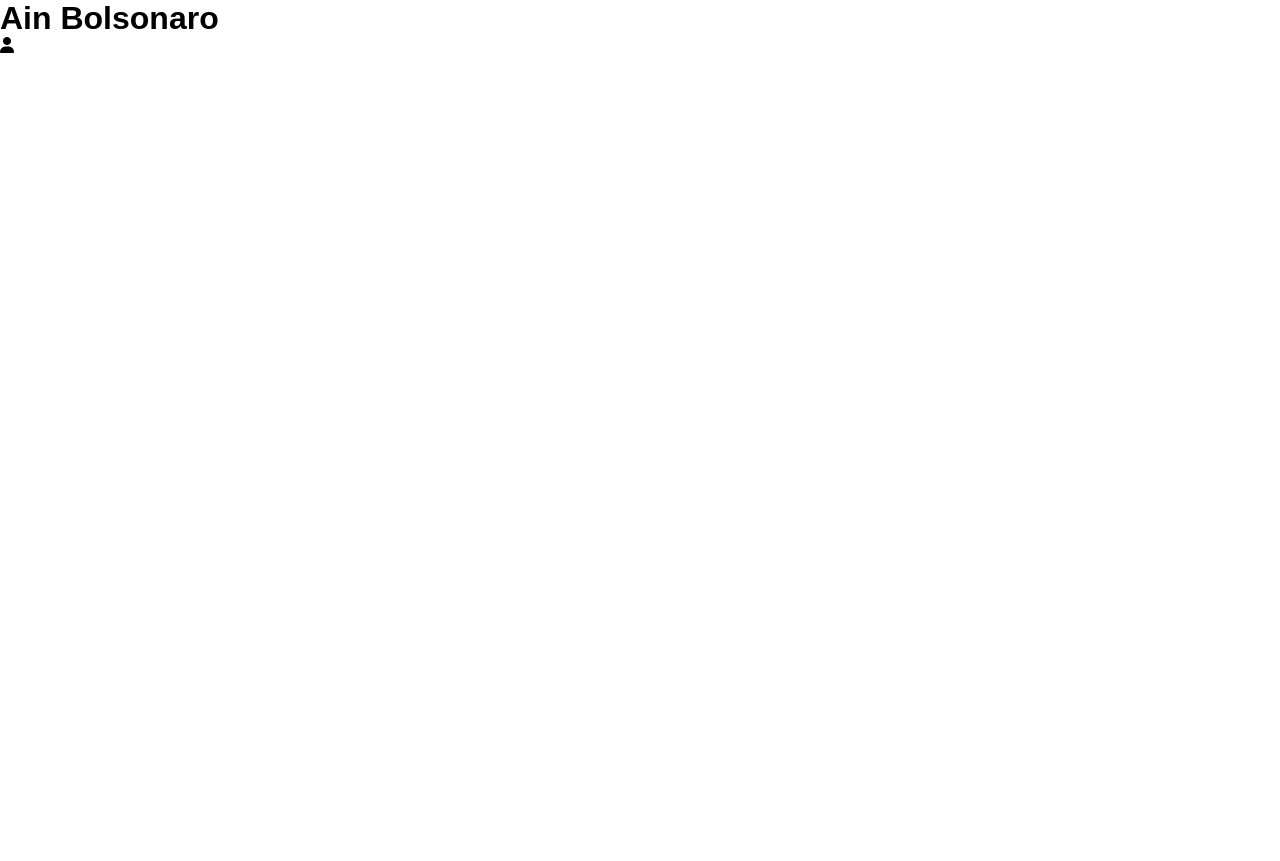
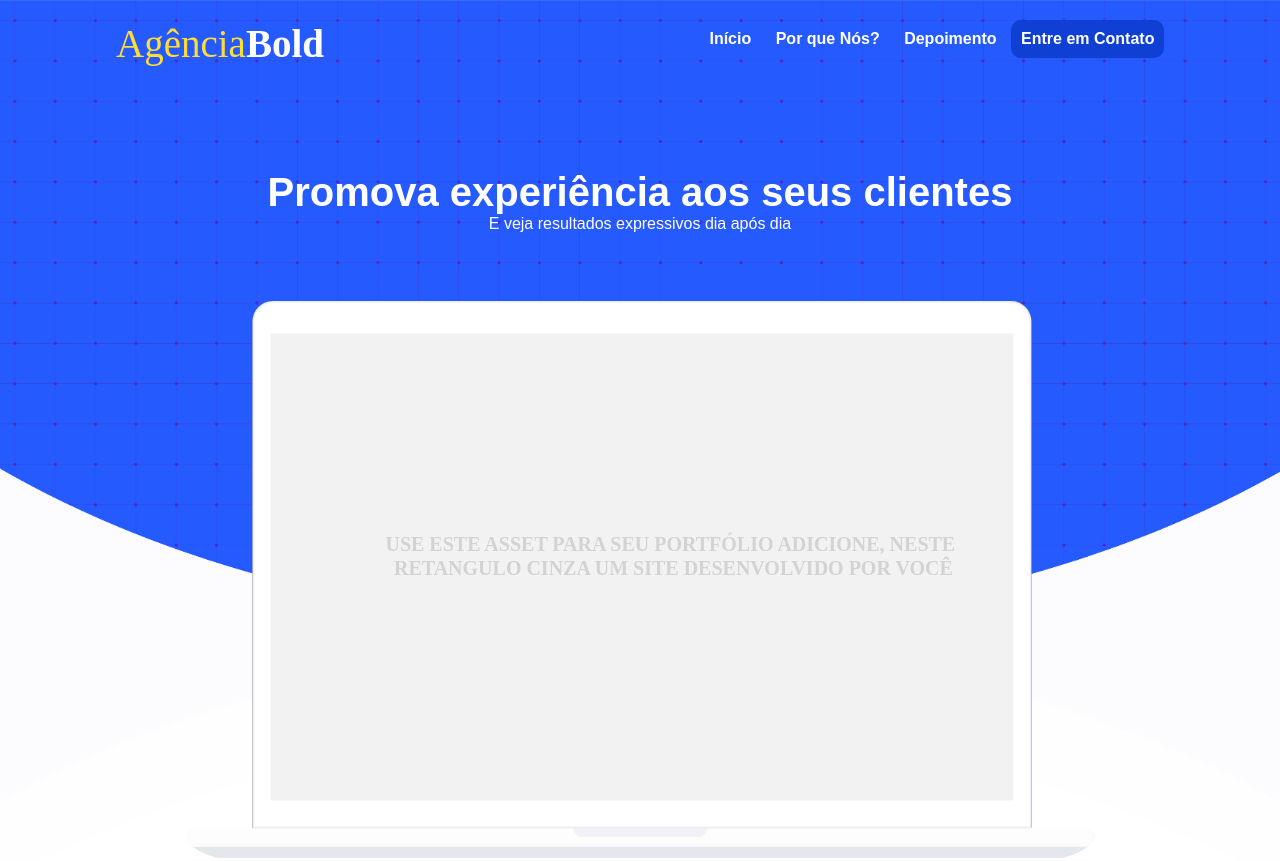
Before and after one commit to Jmspter/agenciaBold, a plain HTML site: page index.html in a window 1280 px wide. Shown: the top 861 px of the page. Before the commit the page ends 800 px from the top, so only its background shows below. Drawn offline with Linux system fonts and the light colour scheme.

Commit message:
adição das imagens e criação cabeçalho

```diff
--- a/index.html
+++ b/index.html
@@ -9,8 +9,35 @@
     <link rel="stylesheet" href="style.css">
 </head>
 <body>
-    <h1>Ain Bolsonaro</h1>
-    <i class="fa-solid fa-user"></i>
-    <script src="https://kit.fontawesome.com/6ddd17800a.js" crossorigin="anonymous"></script>
+    <section class="main">
+        <div class="center">
+            <div class="menu">
+                <div class="logo-menu">
+                    <a href="index.html"><img src="images/logoagencia.svg" alt="logo da Agencia"></a>
+                </div>
+                <div class="items-menu">
+                    <a href="#">Início</a>
+                    <a href="#">Por que Nós?</a>
+                    <a href="#">Depoimento</a>
+                    <a href="#" class="contact-btn">Entre em Contato</a>
+                </div>
+            </div>
+            <div class="mockup">
+                <h1>Promova experiência aos seus clientes</h1>
+                <p>E veja resultados expressivos dia após dia</p>
+                <br>
+                <img src="images/mockup.svg" alt="">
+            </div>
+        </div>
+    </section>
+    <section class="marcas">
+        <div class="center">
+            <img src="images/LOGO1.png">
+            <img src="images/LOGO2.png">
+            <img src="images/LOGO3.png">
+            <img src="images/LOGO4.png">
+            <img src="images/LOGO5.png">
+        </div>
+    </section>
 </body>
 </html>
--- a/style.css
+++ b/style.css
@@ -5,3 +5,78 @@
     font-family: 'Raleway', sans-serif;
     font-family: 'Ubuntu', sans-serif;
 }
+
+.center {
+    display: flex;
+    max-width: 1100px;
+    padding: 0 2%;
+    margin: 0 auto;
+    flex-wrap: wrap;
+}
+
+section.main {
+    background-image: url('images/bg.png');
+    background-position: center;
+    background-size: cover;
+    padding: 20px 0 80px 0;
+}
+
+.menu {
+    display: flex;
+    width: 100%;
+}
+
+.logo-menu {
+    width: 50%;
+}
+
+.items-menu {
+    width: 50%;
+    text-align: right;
+}
+
+.items-menu a {
+    font-weight: bold;
+    color: white;
+    text-decoration: none;
+    display: inline-block;
+    padding: 0 10px;
+}
+
+.items-menu a:hover {
+    border-bottom: 2px solid #ffdd33;
+}
+
+.items-menu a.contact-btn {
+    background-color: #0f3fd3;
+    padding: 10px 10px;
+    border-radius: 10px
+}
+
+.items-menu a.contact-btn:hover {
+    border: 0;
+}
+
+.mockup {
+    padding-top: 100px;
+    width: 100%;
+    color: white;
+    text-align: center;
+}
+
+.mockup h1 {
+    font-size: 40px;
+}
+
+.mockup img {
+    margin-top: 50px;
+    max-width: 100%;
+}
+
+section.marcas {
+    padding: 100px 0;
+}
+
+section.marcas img {
+    width: 20%;
+}
```
Also changed, not shown: images/DEPOIMENTO1.png (added), images/LOGO1.png (added), images/LOGO2.png (added), images/LOGO3.png (added), images/LOGO4.png (added), images/LOGO5.png (added), images/RATE.svg (added), images/banner_meio.svg (added), images/bg.png (added), images/checklist.svg (added), images/icon1.svg (added), images/icon2.svg (added), images/icon3.svg (added), images/logoagencia.svg (added), 2 more files.
